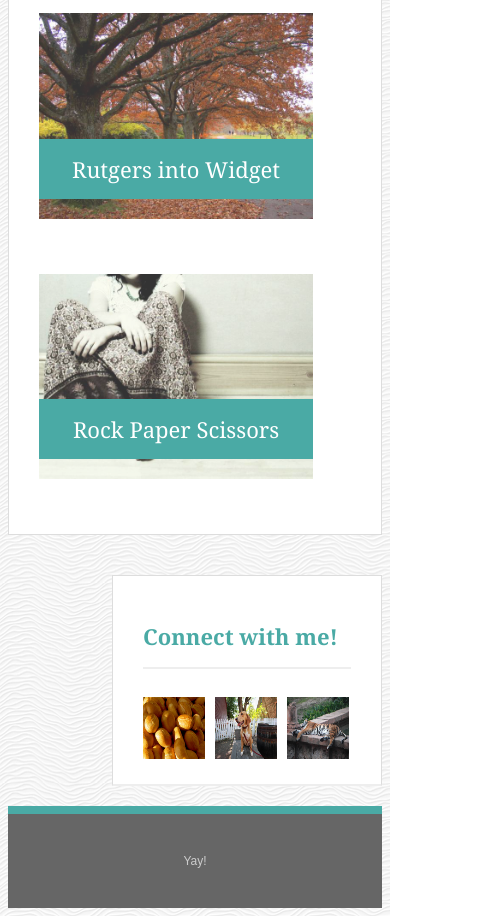
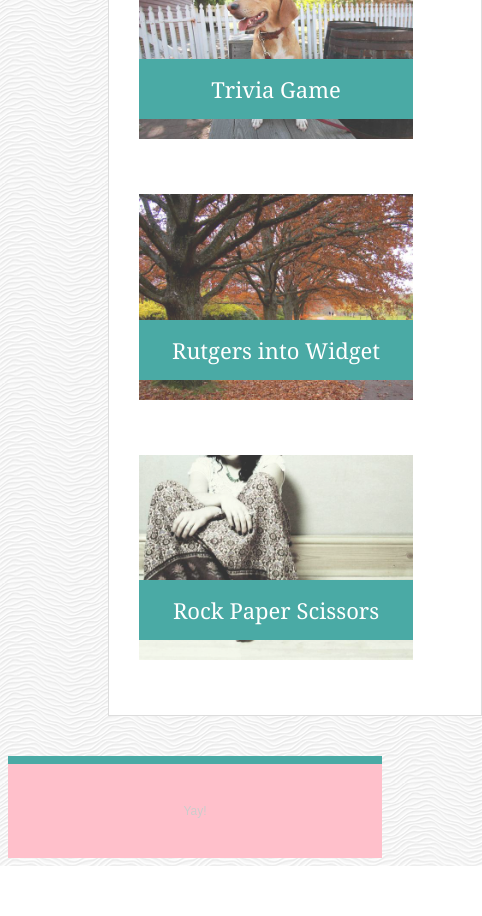
Before and after one commit to mathurdevanshi/Responsive-Portfolio, a plain HTML site: page portfolio.html in a window 390 px wide. Shown: the part 1084-2000 px from the top of the page, 482 px wide, since content can reach past the window. After the commit the page ends 1950 px from the top, so only its background shows below. Drawn offline with Linux system fonts and the light colour scheme; files whose address does not match are found by name.

Commit message:
media tags added, not completed

```diff
--- a/assets/css/style.css
+++ b/assets/css/style.css
@@ -3,7 +3,7 @@
 }
 
 body{
-    background: url('/Users/devanshimathur/Desktop/Programming BootCamp/Homework:Groupwork/Homework1Correction/white-waves.png');
+    background: url('/Users/devanshimathur/Desktop/Programming BootCamp/Responsive-Portfolio/assets/images/white-waves.png');
     font-size: 18px;
     line-height: 34px;
     font-family: Arial, Helvetica, sans-serif;
@@ -96,7 +96,7 @@
 .main-section{
     background: #fff;
     padding: 30px;
-    margin: 0 0 40px 0;
+    margin: 0 0 40px 100px;
     width: 100%;
     max-width: 650px;
     float: left;
@@ -122,6 +122,7 @@
     float: right;
     border: 1px solid #ddd;
     margin-bottom: 20px;
+    margin-right: 100px;
 }
 
 h3,.sidebar,h2{
@@ -224,3 +225,32 @@
     padding: 10px 30px;
     cursor: pointer;
 }
+
+/*size readjustment*/
+
+@media only screen and (max-width: 980px) {
+    .container{
+        max-width: 760px;
+    }
+    .sidebar{
+        display: none;
+    }
+    footer{
+        background-color: orange;
+    }
+  }
+
+  @media only screen and (max-width: 768px) {
+    footer{
+        background-color: green;
+    }
+  }
+
+  @media only screen and (max-width: 640px) {
+   #masthead{
+        position: static;
+   }
+    footer{
+       background-color: pink;
+   }
+  }
--- a/portfolio.html
+++ b/portfolio.html
@@ -2,8 +2,8 @@
 <html>
     <head>
         <title>About Me!</title>
-        <link rel="stylesheet" type="text/css" href="/Users/devanshimathur/Desktop/Programming BootCamp/Bootstrap-Portfolio/assets/css/style.css">
-        <link rel="stylesheet" type="text/css" href="/Users/devanshimathur/Desktop/Programming BootCamp/Bootstrap-Portfolio/assets/css/style.css">
+        <link rel="stylesheet" type="text/css" href="/Users/devanshimathur/Desktop/Programming BootCamp/Responsive-Portfolio/assets/css/style.css">
+        <link rel="stylesheet" type="text/css" href="/Users/devanshimathur/Desktop/Programming BootCamp/Responsive-Portfolio/assets/css/style.css">
     </head>
 
     <body>
@@ -25,23 +25,23 @@
     <section class="main-section">
         <h1> Portfolio </h1>
         <div class="work">
-            <img src="/Users/devanshimathur/Desktop/Programming BootCamp/Bootstrap-Portfolio/assets/images/animals-q-c-640-480-3.jpg" class="auth-image" alt="hangman">
+            <img src="/Users/devanshimathur/Desktop/Programming BootCamp/Responsive-Portfolio/assets/images/animals-q-c-640-480-3.jpg" class="auth-image" alt="hangman">
             <h3>Hangman</h3>
         </div>
         <div class="work">
-                <img src="/Users/devanshimathur/Desktop/Programming BootCamp/Bootstrap-Portfolio/assets/images/bread.jpg" class="auth-image" alt="RPG Game">
+                <img src="/Users/devanshimathur/Desktop/Programming BootCamp/Responsive-Portfolio/assets/images/bread.jpg" class="auth-image" alt="RPG Game">
                 <h3>RPG Game</h3>
         </div>
         <div class="work">
-                <img src="/Users/devanshimathur/Desktop/Programming BootCamp/Bootstrap-Portfolio/assets/images/dog.jpg" class="auth-image" alt="Trivia Game">
+                <img src="/Users/devanshimathur/Desktop/Programming BootCamp/Responsive-Portfolio/assets/images/dog.jpg" class="auth-image" alt="Trivia Game">
                 <h3>Trivia Game</h3>
         </div>
         <div class="work">
-                <img src="/Users/devanshimathur/Desktop/Programming BootCamp/Bootstrap-Portfolio/assets/images/fall.jpg" class="auth-image" alt="Rutgers into Widget">
+                <img src="/Users/devanshimathur/Desktop/Programming BootCamp/Responsive-Portfolio/assets/images/fall.jpg" class="auth-image" alt="Rutgers into Widget">
                 <h3>Rutgers into Widget</h3>
         </div>
         <div class="work">
-                <img src="/Users/devanshimathur/Desktop/Programming BootCamp/Bootstrap-Portfolio/assets/images/sitting.jpg" class="auth-image" alt="Rock Paper Scissors">
+                <img src="/Users/devanshimathur/Desktop/Programming BootCamp/Responsive-Portfolio/assets/images/sitting.jpg" class="auth-image" alt="Rock Paper Scissors">
                 <h3>Rock Paper Scissors</h3>
         </div>
 
@@ -50,9 +50,9 @@
     <section class="sidebar">
         <div id="connect">
             <h2>Connect with me!</h2>
-            <img src="/Users/devanshimathur/Desktop/Programming BootCamp/Bootstrap-Portfolio/assets/images/bread.jpg" class="social" alt="Breadhub">
-            <img src="/Users/devanshimathur/Desktop/Programming BootCamp/Bootstrap-Portfolio/assets/images/dog.jpg" class="social" alt="Bark (like Twitter)">
-            <img src="/Users/devanshimathur/Desktop/Programming BootCamp/Bootstrap-Portfolio/assets/images/animals-q-c-640-480-3.jpg" class="social" alt="idunno">
+            <img src="/Users/devanshimathur/Desktop/Programming BootCamp/Responsive-Portfolio/assets/images/bread.jpg" class="social" alt="Breadhub">
+            <img src="/Users/devanshimathur/Desktop/Programming BootCamp/Responsive-Portfolio/assets/images/dog.jpg" class="social" alt="Bark (like Twitter)">
+            <img src="/Users/devanshimathur/Desktop/Programming BootCamp/Responsive-Portfolio/assets/images/animals-q-c-640-480-3.jpg" class="social" alt="idunno">
         </div>
     </section>
 </div>
```
Also changed, not shown: contact.html (+5 -5 lines), index.html (+6 -6 lines), 3 other files.
